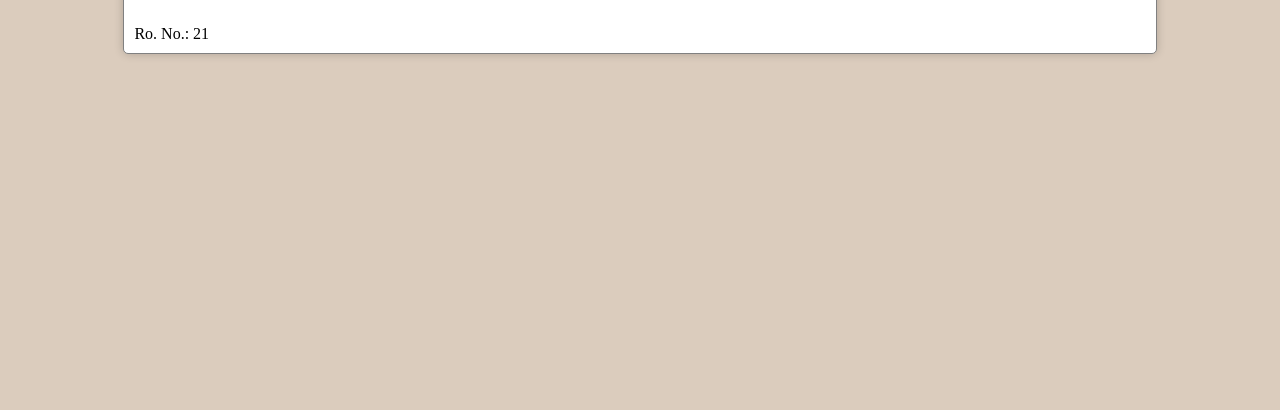
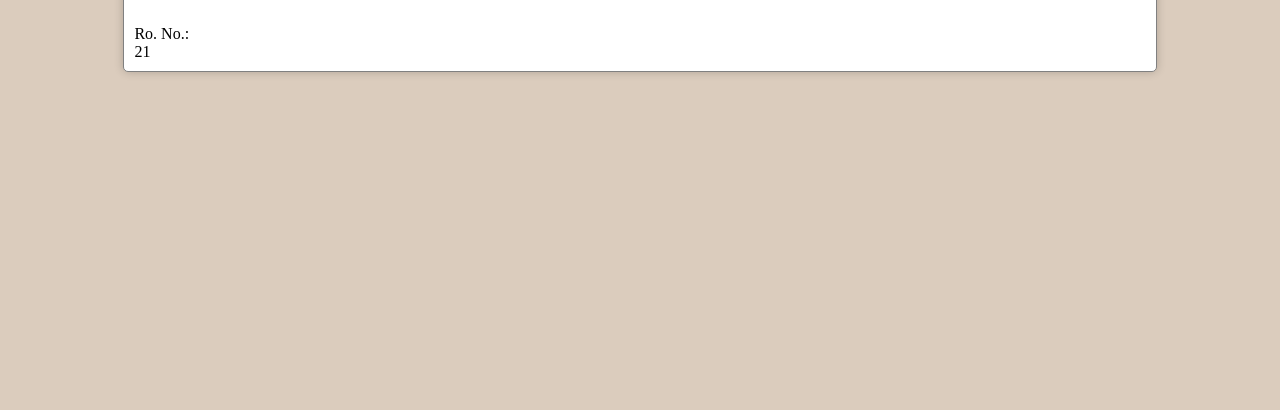
Before and after one commit to sarikajadhav20/receipt, a plain HTML site: page index.html in a window 1280 px wide. Shown: the part 390-800 px from the top of the page. Drawn offline with Linux system fonts and the light colour scheme.

Commit message:
span tag name change as div

```diff
--- a/index.html
+++ b/index.html
@@ -61,8 +61,10 @@
         </div>
         <div class="receipt-body">
             <h3 class="receipt-title">Payment Receipt</h3>
-            <span>Ro. No.:</span>
-            <span>21</span>
+            <div>
+                <div class="receipt-detail-key">Ro. No.:</div>
+                <div class="receipt-detail-value">21</div>
+            </div>
         </div>
         <div class="receipt-footer">
 
```
